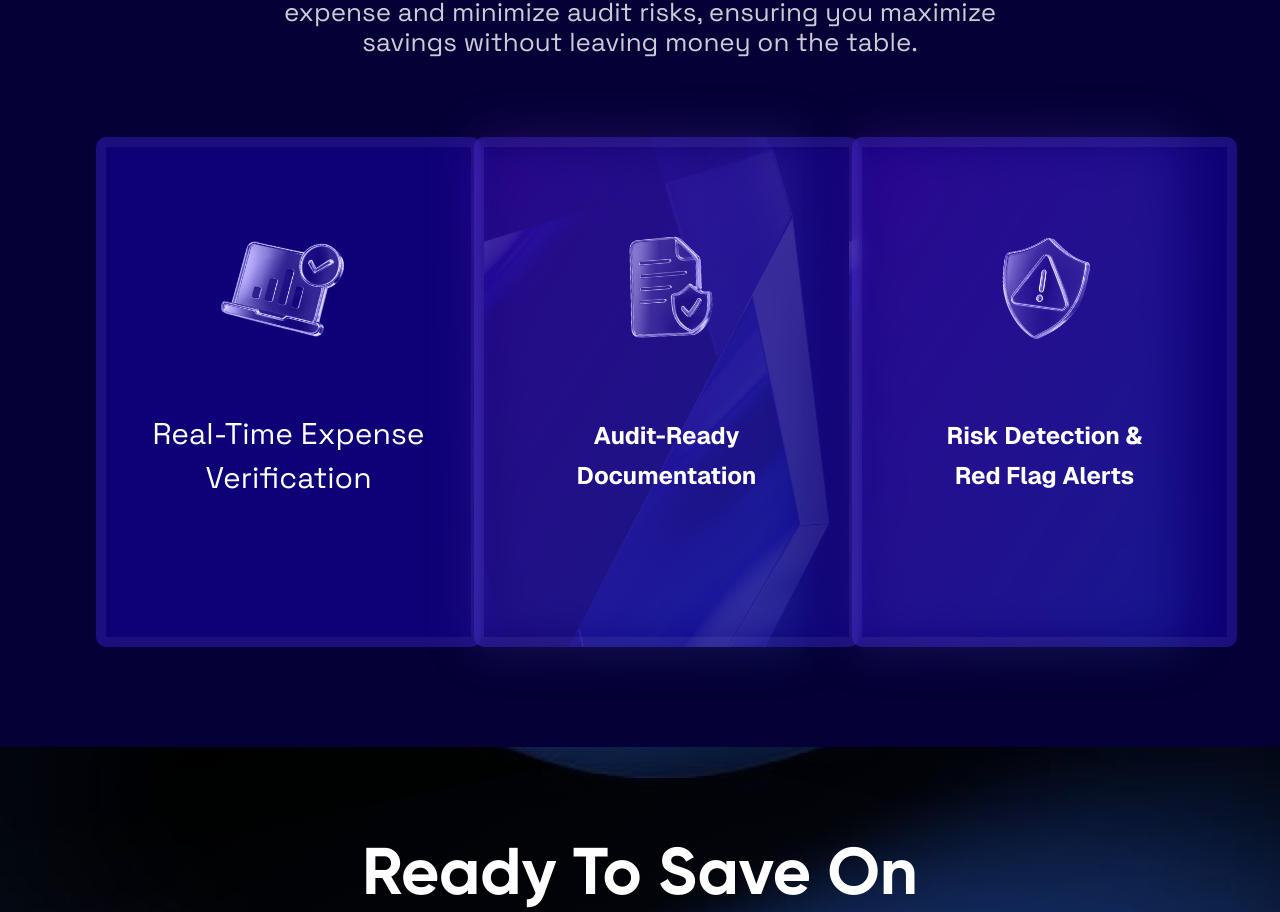
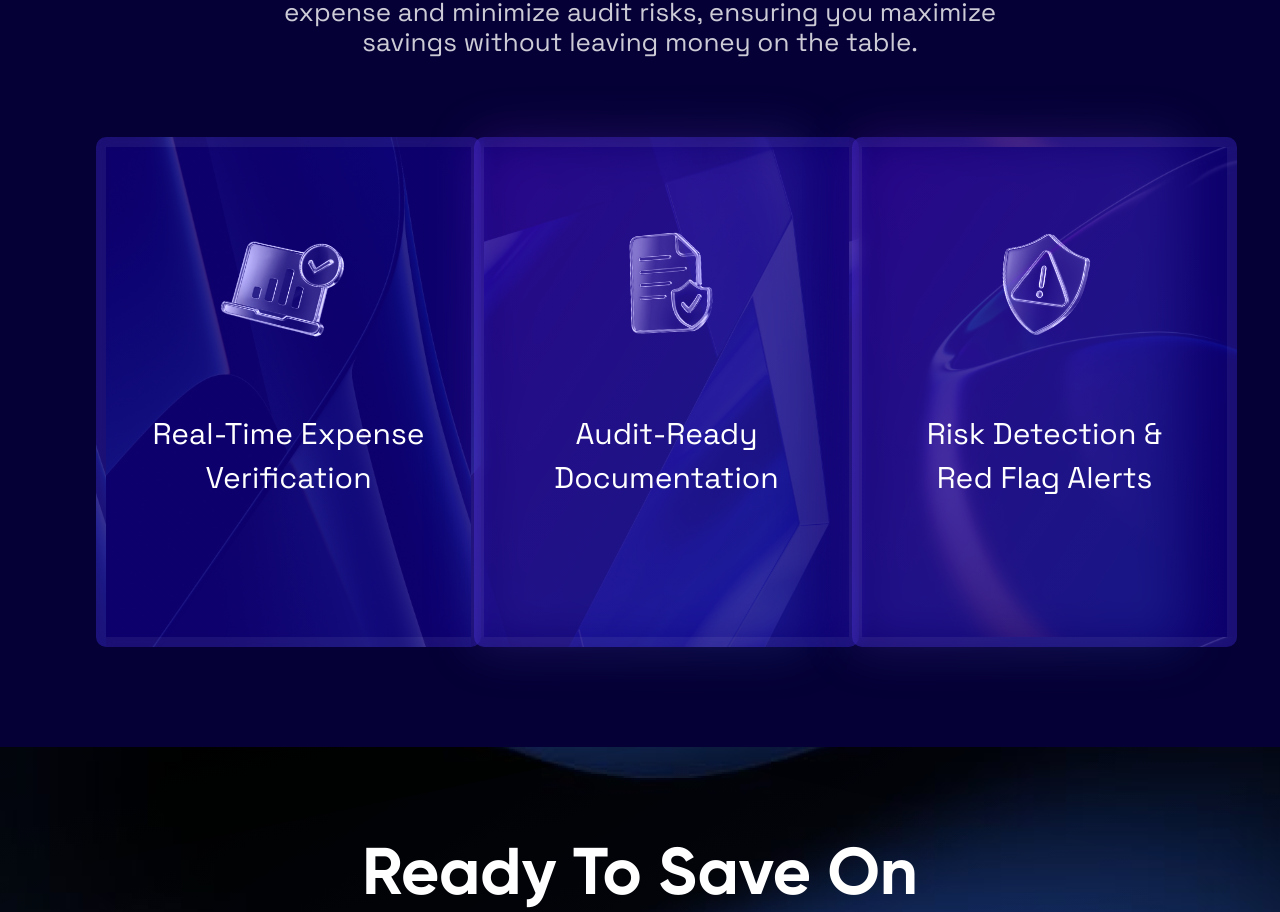
Before and after one commit to gulsabadc/research-credit-frontend, a Next.js app: page / in a window 1280 px wide. Shown: the part 4200-5112 px from the top of the page. Built offline with nearby package versions, Linux system fonts and the light colour scheme.

Commit message:
Cards Font Adjusted

```diff
--- a/src/components/Benefits.tsx
+++ b/src/components/Benefits.tsx
@@ -53,7 +53,7 @@ export default function Benefits() {
                 paddingRight: "40px",
                 paddingBottom: "104px",
                 mixBlendMode: "screen",
-                backgroundImage:('/card-bg-1.png'),
+                backgroundImage:"linear-gradient(rgba(9, 0, 81, 0.85), rgba(9, 0, 81, 0.85)), url('/card-bg-1.png')",
                 backgroundSize: "cover",
                 backgroundPosition: "center",
               }}
@@ -119,10 +119,10 @@ export default function Benefits() {
                 />
               </div>
 
-              <h3 className="text-2xl font-bold text-white mb-2">
+              <h3 className="text-3xl font-normal text-white mb-2 font-grotesk">
                 Audit-Ready
               </h3>
-              <h3 className="text-2xl font-bold text-white">Documentation</h3>
+              <h3 className="text-3xl font-normal text-white font-grotesk">Documentation</h3>
             </div>
           </div>
 
@@ -138,7 +138,8 @@ export default function Benefits() {
                 paddingRight: "40px",
                 paddingBottom: "104px",
                 mixBlendMode: "screen",
-                backgroundImage: ('/card-bg-3.png'),
+                backgroundImage:
+                  "linear-gradient(rgba(9, 0, 81, 0.85), rgba(9, 0, 81, 0.85)), url('/card-bg-3.png')",
                 backgroundSize: "cover",
                 backgroundPosition: "center",
               }}
@@ -161,10 +162,10 @@ export default function Benefits() {
                 />
               </div>
 
-              <h3 className="text-2xl font-bold text-white mb-2">
+              <h3 className="text-3xl font-normal text-white mb-2 font-grotesk">
                 Risk Detection &
               </h3>
-              <h3 className="text-2xl font-bold text-white">Red Flag Alerts</h3>
+              <h3 className="text-3xl font-normal text-white font-grotesk">Red Flag Alerts</h3>
             </div>
           </div>
         </div>
```
